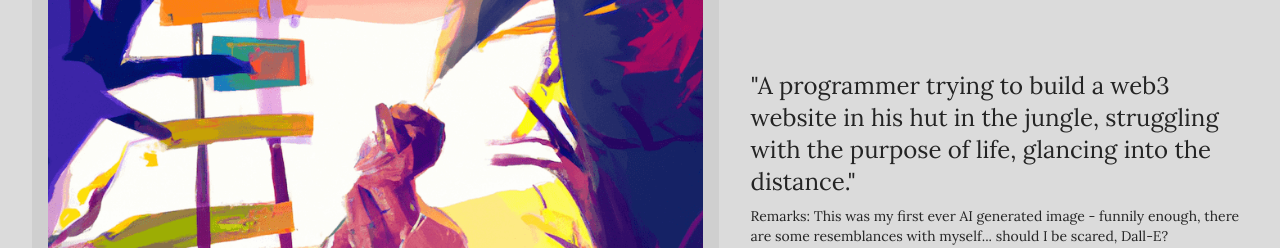
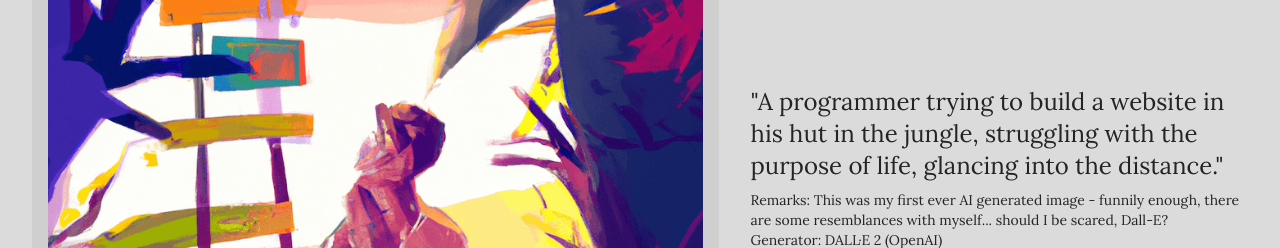
Before and after one commit to Existenziell/christof.digital, a Next.js app: page /ai in a window 1280 px wide. Shown: the part 531-779 px from the top of the page. Built offline with nearby package versions, Linux system fonts and the light colour scheme; a web font is replaced by a local one.

Commit message:
Update ai.js

```diff
--- a/pages/ai.js
+++ b/pages/ai.js
@@ -5,7 +5,7 @@ const AI = () => {
   const creations = [
     {
       image: '/ai/programmer.png',
-      prompt: "A programmer trying to build a web3 website in his hut in the jungle, struggling with the purpose of life, glancing into the distance.",
+      prompt: "A programmer trying to build a website in his hut in the jungle, struggling with the purpose of life, glancing into the distance.",
       remarks: "This was my first ever AI generated image - funnily enough, there are some resemblances with myself... should I be scared, Dall-E? ",
       generator: 'DALL·E 2 (OpenAI)',
     },
```
